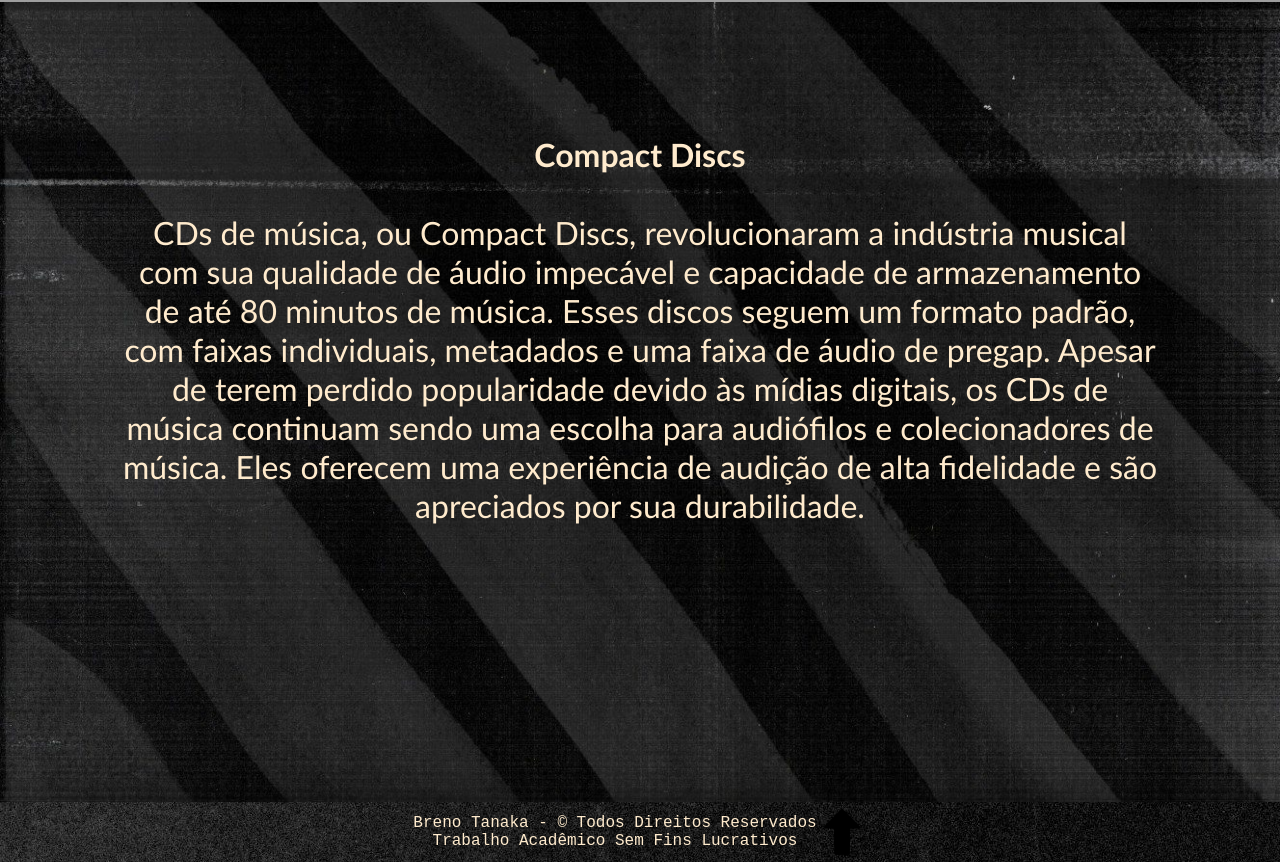
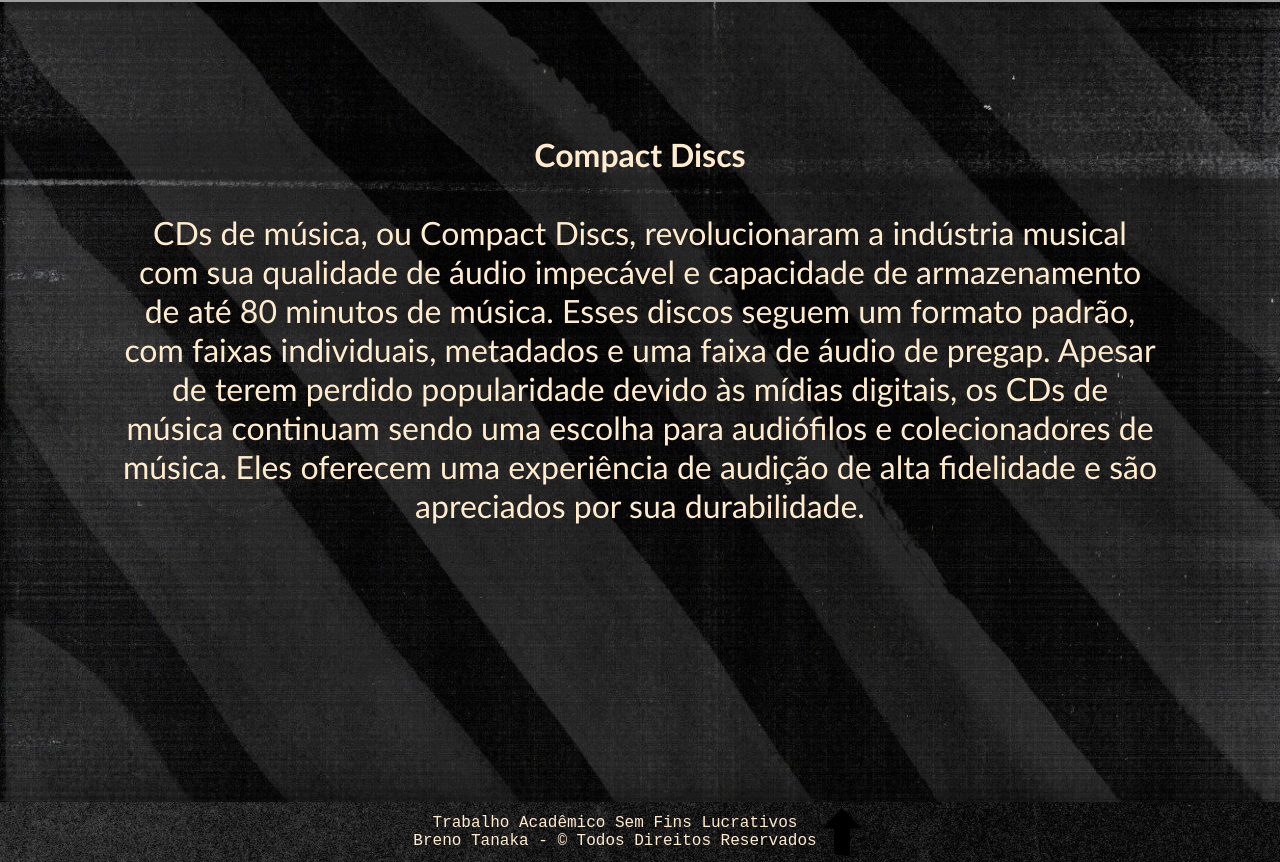
Before and after one commit to tanakabreno/cdbrenotanaka, a plain HTML site: page index.html in a window 1280 px wide. Shown: the part 798-1660 px from the top of the page. Drawn offline with nearby package versions, Linux system fonts and the light colour scheme; grey boxes are pictures that could not be loaded; a web font is replaced by a local one.

Commit message:
Update index.html

```diff
--- a/index.html
+++ b/index.html
@@ -27,6 +27,6 @@
         </section>
     </body>
     <footer>
-        <p id="rodape">Breno Tanaka - &copy Todos Direitos Reservados<br>Trabalho Acadêmico Sem Fins Lucrativos</p><a id="ancora" href="#"><img src="imagens/seta.png" height="50" width="50"></a>
+        <p id="rodape">Trabalho Acadêmico Sem Fins Lucrativos<br>Breno Tanaka - &copy Todos Direitos Reservados</p><a id="ancora" href="#"><img src="imagens/seta.png" height="50" width="50"></a>
     </footer>
 </html>
```
